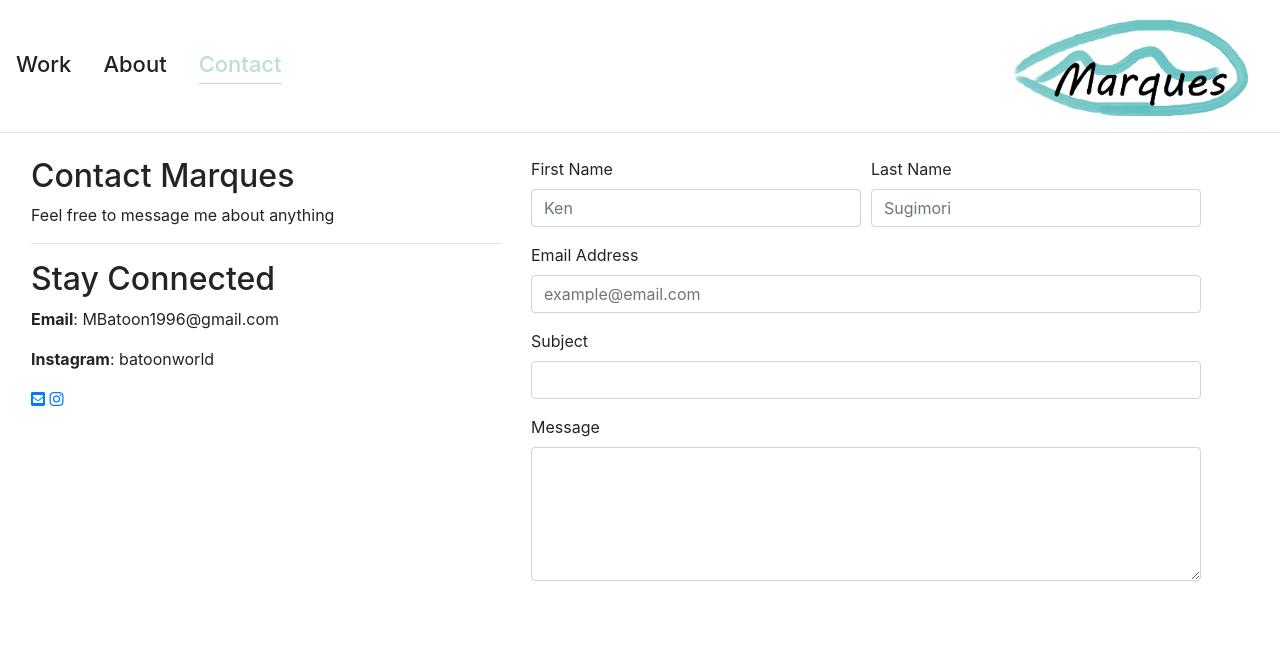
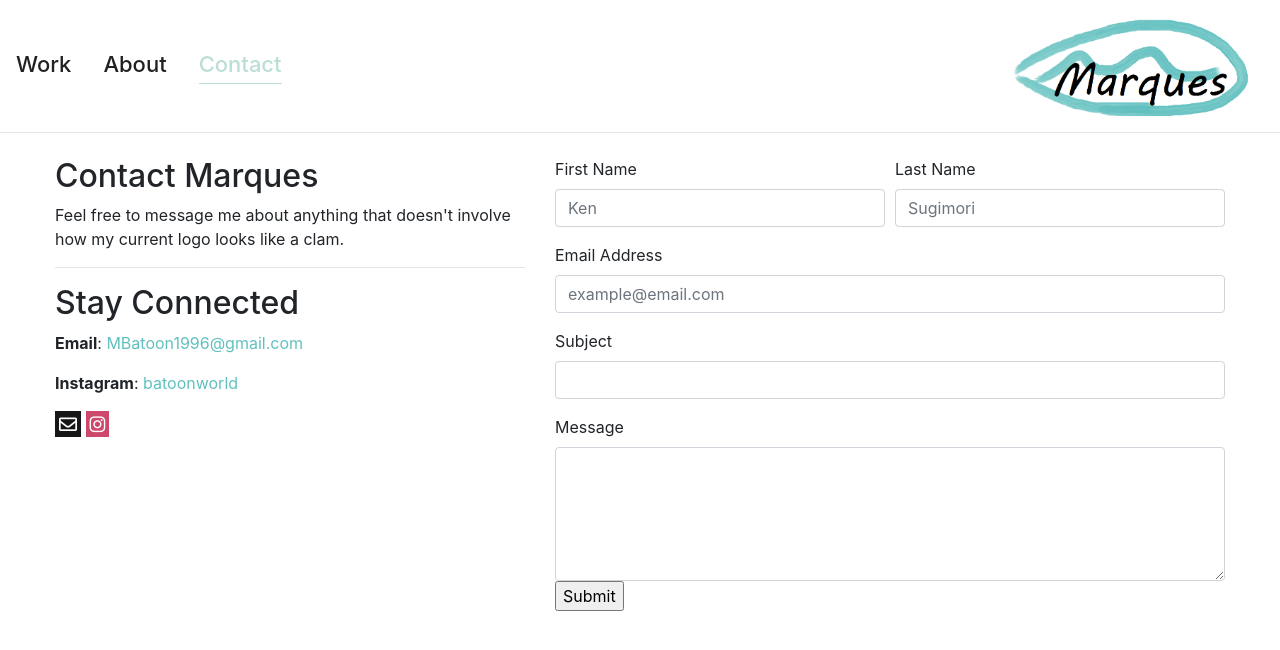
Before and after one commit to MBatoon1996/portfolio, a plain HTML site: page contact.html in a window 1280 px wide. Drawn offline with nearby package versions, Linux system fonts and the light colour scheme.

Commit message:
fixed position and added styles

```diff
--- a/contact.html
+++ b/contact.html
@@ -44,58 +44,62 @@
     <hr class="m-0"/>
 
     <!-- Contact Form  -->
-    <div class="row mx-3 my-4 d-flex justify-content-center" id="contactContainer">
+    <div class="container-fluid justify-content-center d-flex">
+      <div class="row mx-3 my-4 d-flex" id="contactContainer">
 
-      <div class="col-12 col-md-5 justify-content-center">
+        <div class="col-12 col-md-5 justify-content-center d-flex" id="messageContainer">
           <div class="contact-message">
             <h2>Contact Marques</h2>
-          <p>Feel free to message me about anything</p>
+            <p>Feel free to message me about anything that doesn't involve how my current logo looks like a clam.</p>
             <hr>
             <h2>Stay Connected</h2>
-          <p><b>Email</b>: MBatoon1996@gmail.com</p>
-          <p><b>Instagram</b>: batoonworld</p>
+            <p><b>Email</b>: <span class="username"><a href="mailto:MBatoon1996@gmail.com" target="_blank">MBatoon1996@gmail.com</a></span></p>
+            <p><b>Instagram</b>: <span class="username"><a href="https://www.instagram.com/batoonworld/" target="_blank">batoonworld</a></span></p>
             <div class="socials">
-            <a href="mailto:MBatoon1996@gmail.com" target="_blank"><i class="fas fa-envelope-square"></i></a>
+              <a href="mailto:MBatoon1996@gmail.com" target="_blank"><i class="far fa-envelope"></i></a>
               <a href="https://www.instagram.com/batoonworld/" target="_blank"><i class="fab fa-instagram"></i></a>
             </div>
           </div>
         </div>
 
         <div class="col-12 col-md-7">
-        <form>
+          <form id="formContainer">
             <div class="form-row">
               <div class="form-group col-md-6">
                 <label for="inputFirstName">First Name</label>
-              <input type="text" class="form-control" id="inputFirstName" placeholder="Ken">
+                <input type="text" class="form-control" id="inputFirstName" placeholder="Ken" required>
 
               </div>
               <div class="form-group col-md-6">
                 <label for="inputLastName">Last Name</label>
-              <input type="text" class="form-control" id="inputLastName" placeholder="Sugimori">
+                <input type="text" class="form-control" id="inputLastName" placeholder="Sugimori" required>
               </div>
             </div>
 
 
             <div class="form-group">
               <label for="emailInput">Email Address</label>
-            <input type="text" class="form-control" id="emailInput" placeholder="example@email.com">
+              <input type="text" class="form-control" id="emailInput" placeholder="example@email.com" required>
             </div>
 
             <div class="form-group">
               <label for="subject">Subject</label>
-            <input type="text" class="form-control" id="subject">
+              <input type="text" class="form-control" id="subject" required>
             </div>
 
             <div class="input-group">
               <label for="contact-message">Message</label><lb/>
-            <textarea class="form-control" name="message" cols="100" rows="5"></textarea>
+              <textarea class="form-control" name="message" cols="100" rows="5" required></textarea>
             </div>
+
+            <input type="submit">
           </form>
         </div>
 
 
 
 
+      </div>
     </div>
 
 
--- a/style.css
+++ b/style.css
@@ -56,6 +56,39 @@ nav {
 }
 
 /* Contact */
-#contactContainer {
-  max-width: 1200px;
+@media (min-width: 1200px) {
+  #contactContainer {
+    max-width: 1200px;
+  }
 }
+
+.username a {
+  color: #61c0bf;
+}
+
+.username a:hover {
+  color: #bbded6 !important;
+}
+
+
+.socials i.fa-envelope {
+  font-size: 18px;
+  color:white;
+  padding: 4px;
+  background-color: #171717;
+}
+
+.socials i.fa-instagram {
+  font-size: 18px;
+  color:white;
+  padding: 4px;
+  background-color: #cd486b;
+}
+
+.socials i.fa-envelope:hover {
+  opacity: 0.8;
+}
+
+.socials i.fa-instagram:hover {
+  opacity: 0.8;
+}
```
Lines whose indentation alone changed are shown as unchanged.
